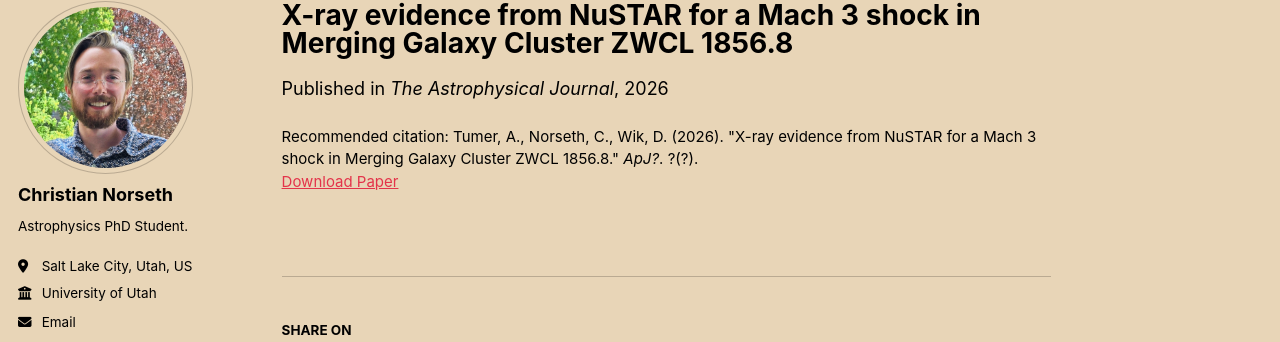
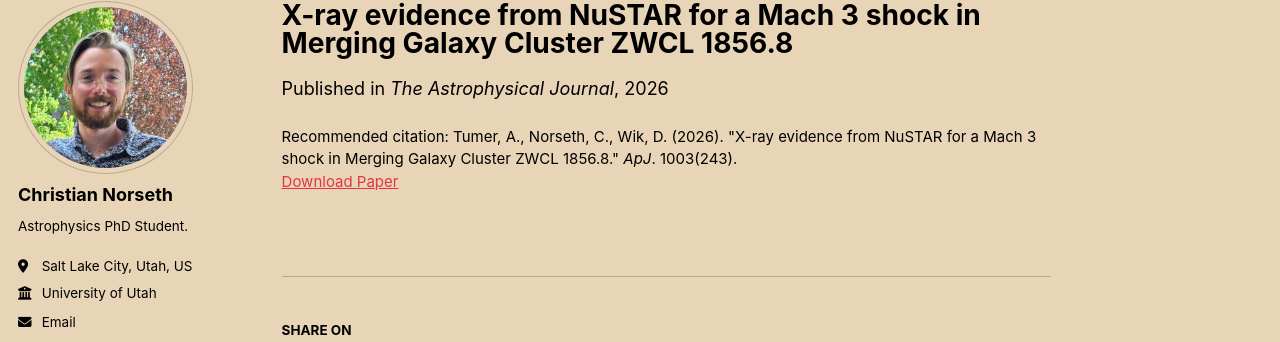
Before and after one commit to chrisnorseth/chrisnorseth.github.io, a Jekyll site: the page built from _publications/2026-03-13-X-ray-evidence-from-NuSTAR-for-a-Mach-3-shock-in-Merging-Galaxy-Cluster-ZWCL-1856.8.md, in a window 1280 px wide. Shown: the part 98-440 px from the top of the page. Built offline with Jekyll 4.4.1, drawn with Linux system fonts in a browser that asks for light colours; some web fonts are replaced; a script bundle is joined from its source files by our own code; library files that are not in the unit come from our copies.

Commit message:
Updated paper

```diff
--- a/_publications/2026-03-13-X-ray-evidence-from-NuSTAR-for-a-Mach-3-shock-in-Merging-Galaxy-Cluster-ZWCL-1856.8.md
+++ b/_publications/2026-03-13-X-ray-evidence-from-NuSTAR-for-a-Mach-3-shock-in-Merging-Galaxy-Cluster-ZWCL-1856.8.md
@@ -9,7 +9,7 @@
 date: 2026-03-13
 venue: 'The Astrophysical Journal'
 #slidesurl: 'https://academicpages.github.io/files/slides1.pdf'
-paperurl: '/files/tumer_norseth_wik.pdf'
+paperurl: '/files/Tumer_2026_ApJ_1003_243.pdf'
 #bibtexurl: 'https://academicpages.github.io/files/bibtex1.bib'
-citation: 'Tumer, A., Norseth, C., Wik, D. (2026). &quot;X-ray evidence from NuSTAR for a Mach 3 shock in Merging Galaxy Cluster ZWCL 1856.8.&quot; <i>ApJ?</i>. ?(?).'
+citation: 'Tumer, A., Norseth, C., Wik, D. (2026). &quot;X-ray evidence from NuSTAR for a Mach 3 shock in Merging Galaxy Cluster ZWCL 1856.8.&quot; <i>ApJ</i>. 1003(243).'
 ---
```
Also changed, not shown: 1 other file.
